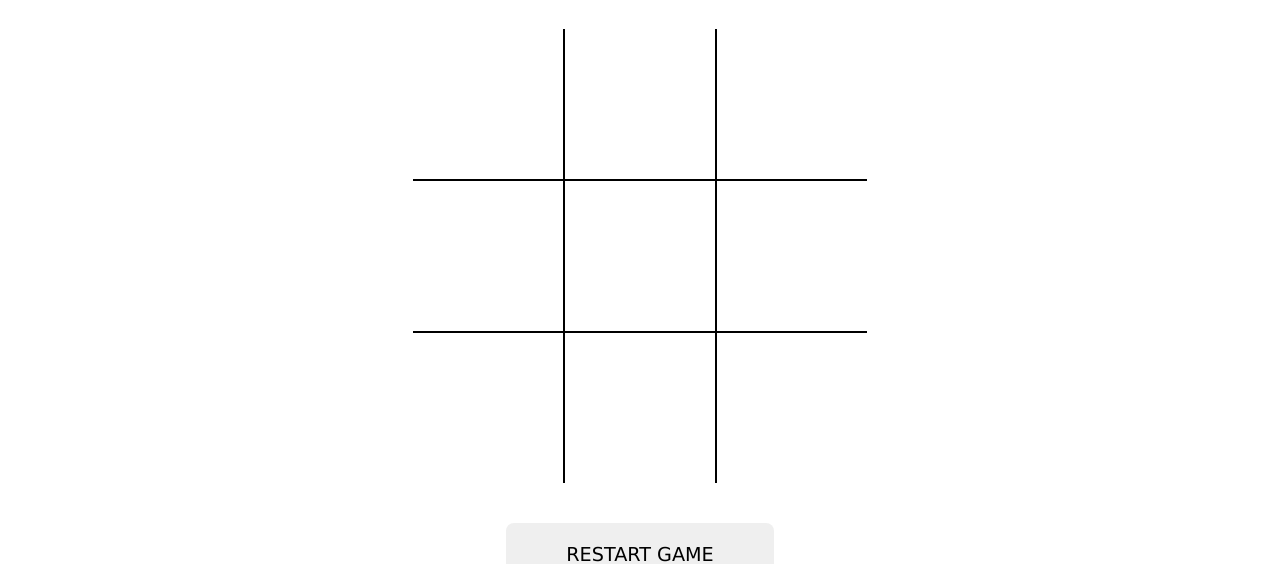
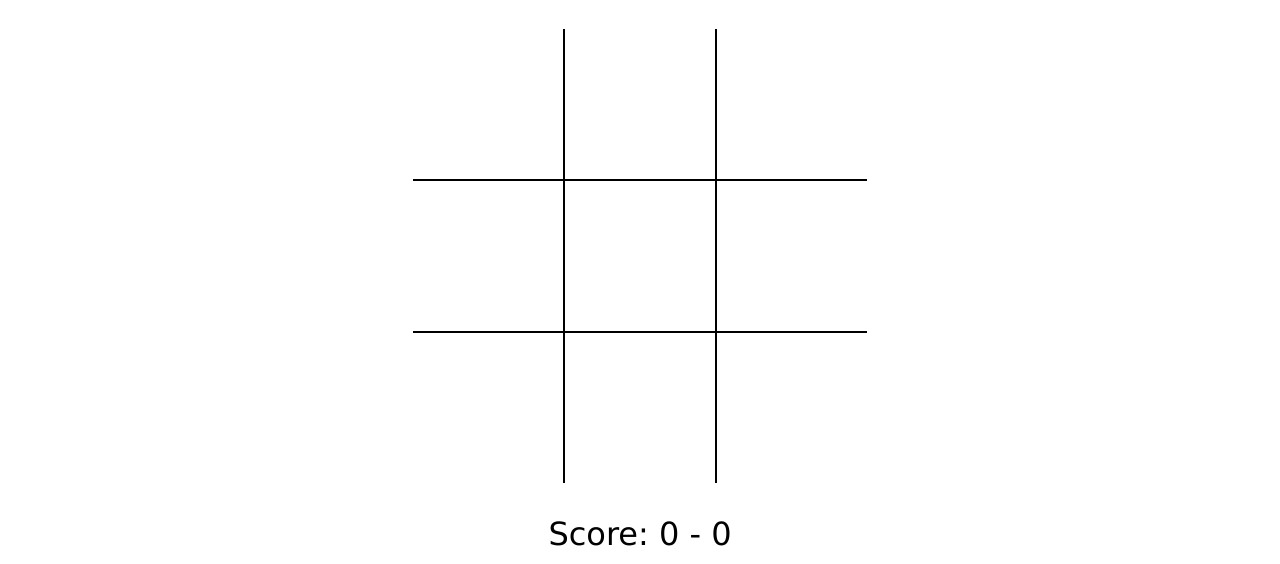
Before and after one commit to FalkoKa/Project-Tic-Tac-Toe, a website: page index.html in a window 1280 px wide. Shown: the part 247-811 px from the top of the page. Drawn offline with nearby package versions, Linux system fonts and the light colour scheme.

Commit message:
add score element

```diff
--- a/index.html
+++ b/index.html
@@ -31,6 +31,7 @@
         <div class="field" data-num="7"></div>
         <div class="field" data-num="8"></div>
       </div>
+      <p>Score: <span class="score">0 - 0</span></p>
       <button>RESTART GAME</button>
       <div class="color-theme">
         <input type="color" name="color" id="color" value="#ffffff" />
```
